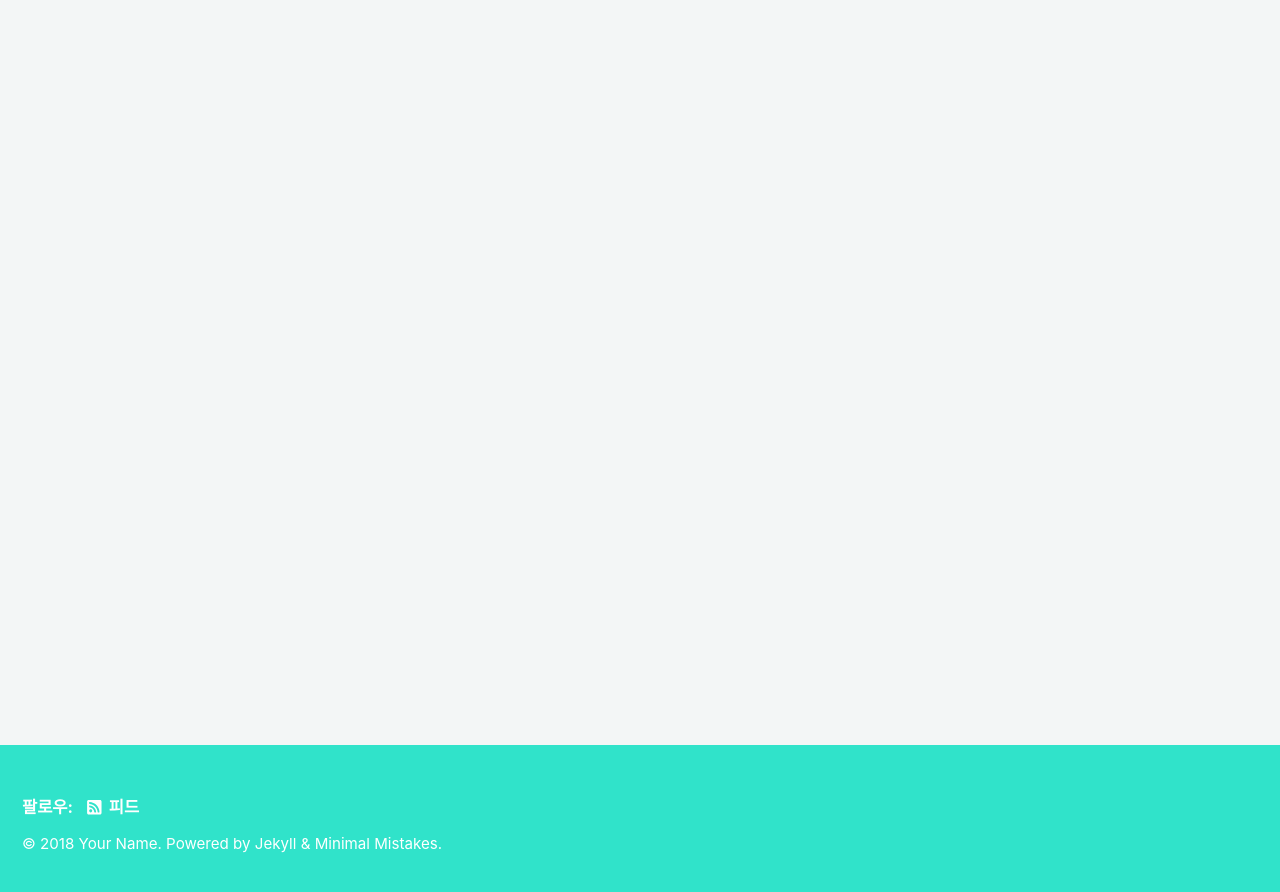
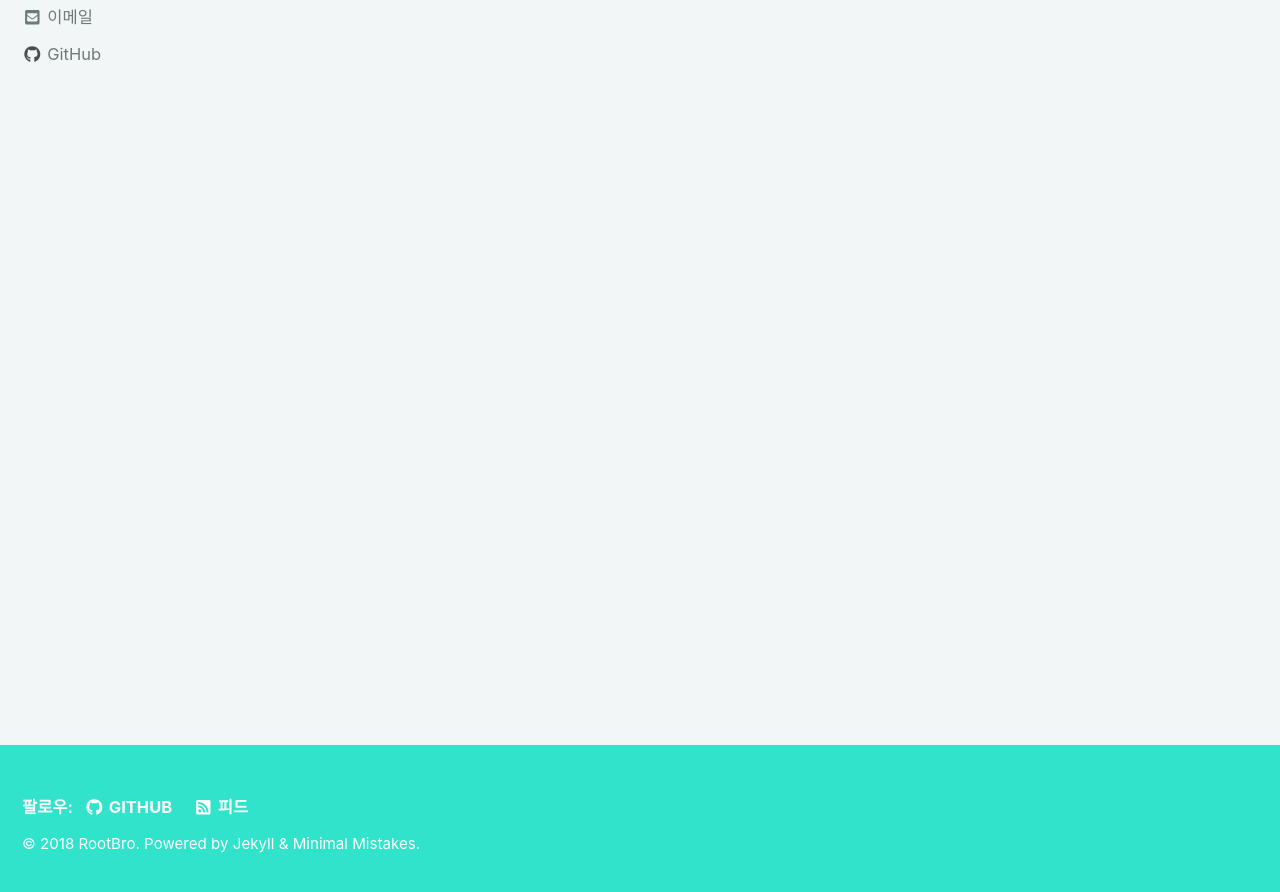
Before and after one commit to Rootbro92/Rootbro92.github.io, a Jekyll site: the page built from index.html, in a window 1280 px wide and 900 px high, scrolled down 222 px. Shown: the top 892 px of the window. Built offline with Jekyll 4.4.1, drawn with Linux system fonts in a browser that asks for light colours; nearby versions of some CDN libraries; the list of posts is cut into pages by our own code; some of the changed text lies outside the part shown.

Commit message:
add Info

```diff
--- a/_config.yml
+++ b/_config.yml
@@ -10,19 +10,19 @@
 # Review documentation to determine if you should use `theme` or `remote_theme`
 # https://mmistakes.github.io/minimal-mistakes/docs/quick-start-guide/#installing-the-theme
 
-theme                  : "minimal-mistakes-jekyll"
+#theme                  : "minimal-mistakes-jekyll"
 # remote_theme           : "mmistakes/minimal-mistakes"
 minimal_mistakes_skin    : "mint" # "air", "aqua", "contrast", "dark", "dirt", "neon", "mint", "plum", "sunrise"
 
 # Site Settings
 locale                   : "ko"
-title                    : "Site Title"
+title                    : "RootBro's Note"
 title_separator          : "-"
-name                     : "Your Name"
-description              : "An amazing website."
-url                      : # the base hostname & protocol for your site e.g. "https://mmistakes.github.io"
+name                     : "RootBro"
+description              : "RootBro's Devnote."
+url                      : "https://rootbro.github.io" # the base hostname & protocol for your site e.g. "https://mmistakes.github.io"
 baseurl                  : # the subpath of your site, e.g. "/blog"
-repository               : # GitHub username/repo-name e.g. "mmistakes/minimal-mistakes"
+repository               : "rootbro/rootbro.github.io" # GitHub username/repo-name e.g. "mmistakes/minimal-mistakes"
 teaser                   : # path of fallback teaser image, e.g. "/assets/images/500x300.png"
 # breadcrumbs            : false # true, false (default)
 words_per_minute         : 200
@@ -58,7 +58,7 @@ reCaptcha:
   secret                 :
 atom_feed:
   path                   : # blank (default) uses feed.xml
-search                   : # true, false (default)
+search                   : true # true, false (default)
 search_full_content      : # true, false (default)
 search_provider          : # lunr (default), algolia, google
 algolia:
@@ -100,11 +100,11 @@ analytics:
 
 # Site Author
 author:
-  name             : "Your Name"
+  name             : "Geunhyeong Park"
   avatar           : # path of avatar image, e.g. "/assets/images/bio-photo.jpg"
-  bio              : "I am an amazing person."
-  location         : "Somewhere"
-  email            :
+  bio              : "Junior IOS Developer"
+  location         : "Seoul,Korea"
+  email            : "vhffldjtm@gmail.com"
   uri              :
   home             : # null (default), "absolute or relative url to link to author home"
   bitbucket        :
@@ -113,7 +113,7 @@ author:
   flickr           :
   facebook         :
   foursquare       :
-  github           :
+  github           : "rootbro"
   gitlab           :
   google_plus      :
   keybase          :
```
